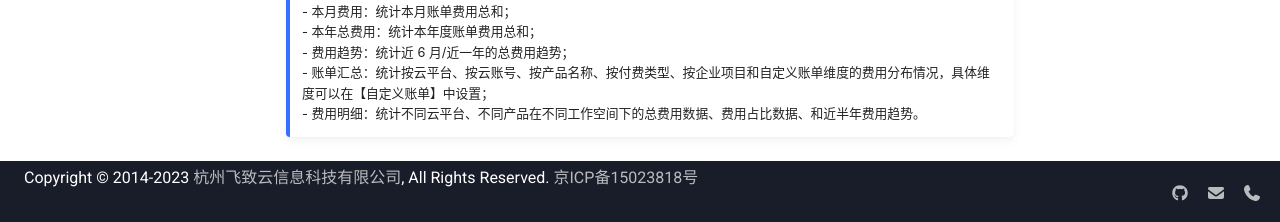
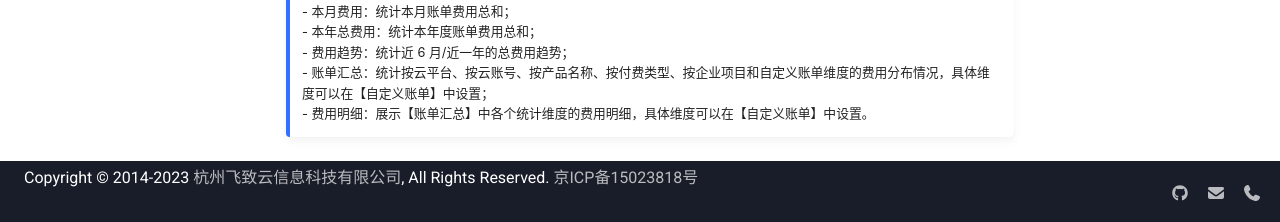
Before and after one commit to CloudExplorer-Dev/docs, an MkDocs documentation site: the page built from docs/user_manual/finance-management/bill_overview.md, in a window 1280 px wide and 1259 px high. Shown: the part 1034-1256 px from the top of the window. Built offline with MkDocs 1.6.1 and Material for MkDocs 9.7.7, drawn with Linux system fonts in a browser that asks for light colours; the version menu is left out.

Commit message:
格式修改

```diff
--- a/docs/user_manual/finance-management/bill_overview.md
+++ b/docs/user_manual/finance-management/bill_overview.md
@@ -12,4 +12,4 @@
     - 本年总费用：统计本年度账单费用总和；<br />
     - 费用趋势：统计近 6 月/近一年的总费用趋势；<br />
     - 账单汇总：统计按云平台、按云账号、按产品名称、按付费类型、按企业项目和自定义账单维度的费用分布情况，具体维度可以在【自定义账单】中设置；<br />
-    - 费用明细：统计不同云平台、不同产品在不同工作空间下的总费用数据、费用占比数据、和近半年费用趋势。
+    - 费用明细：展示【账单汇总】中各个统计维度的费用明细，具体维度可以在【自定义账单】中设置。
```
Also changed, not shown: docs/user_manual/finance-management/bill_detail.md (+1 -0 lines), docs/user_manual/finance-management/ledger_setting.md (+1 -1 lines), docs/user_manual/security-compliance/overview.md (+1 -1 lines).
